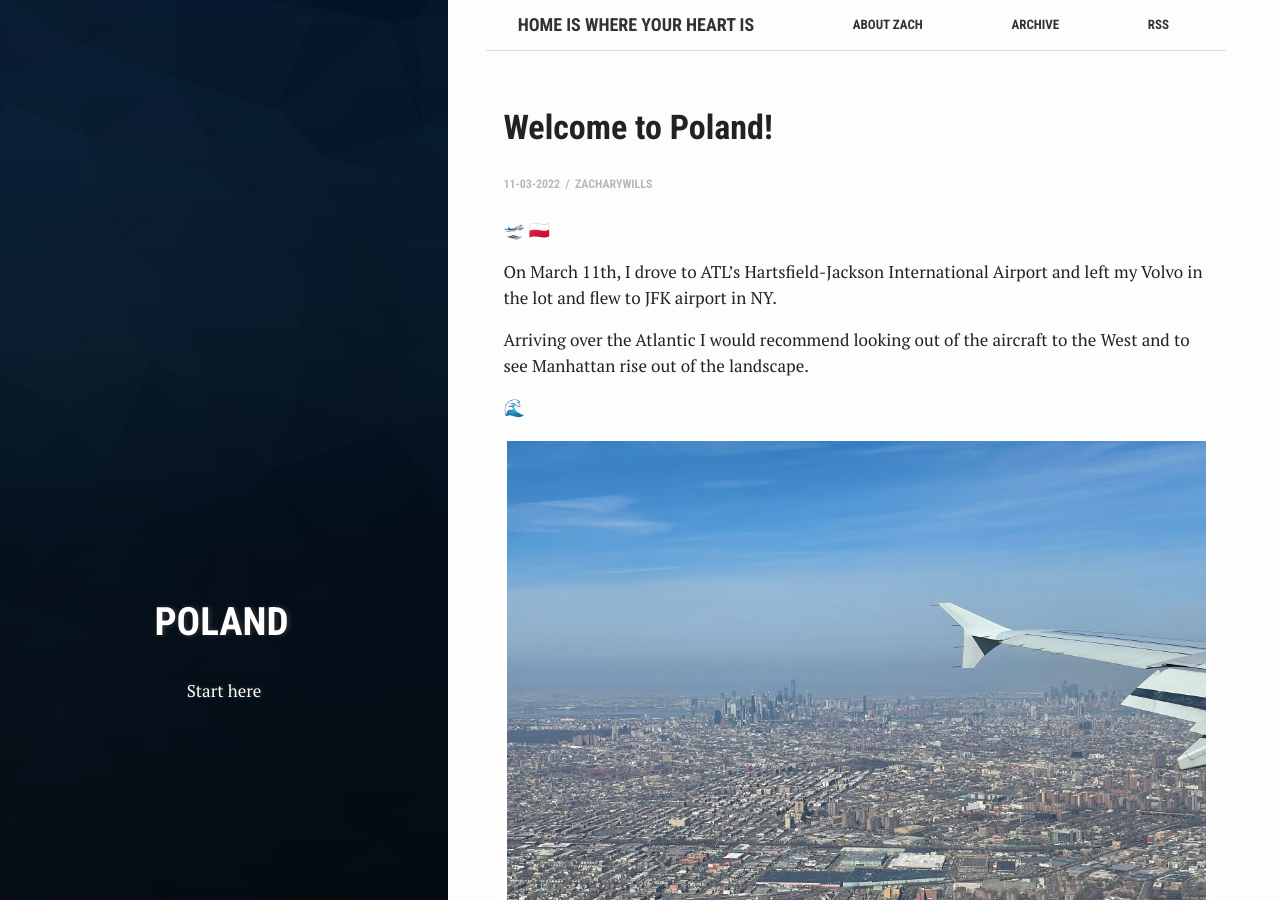
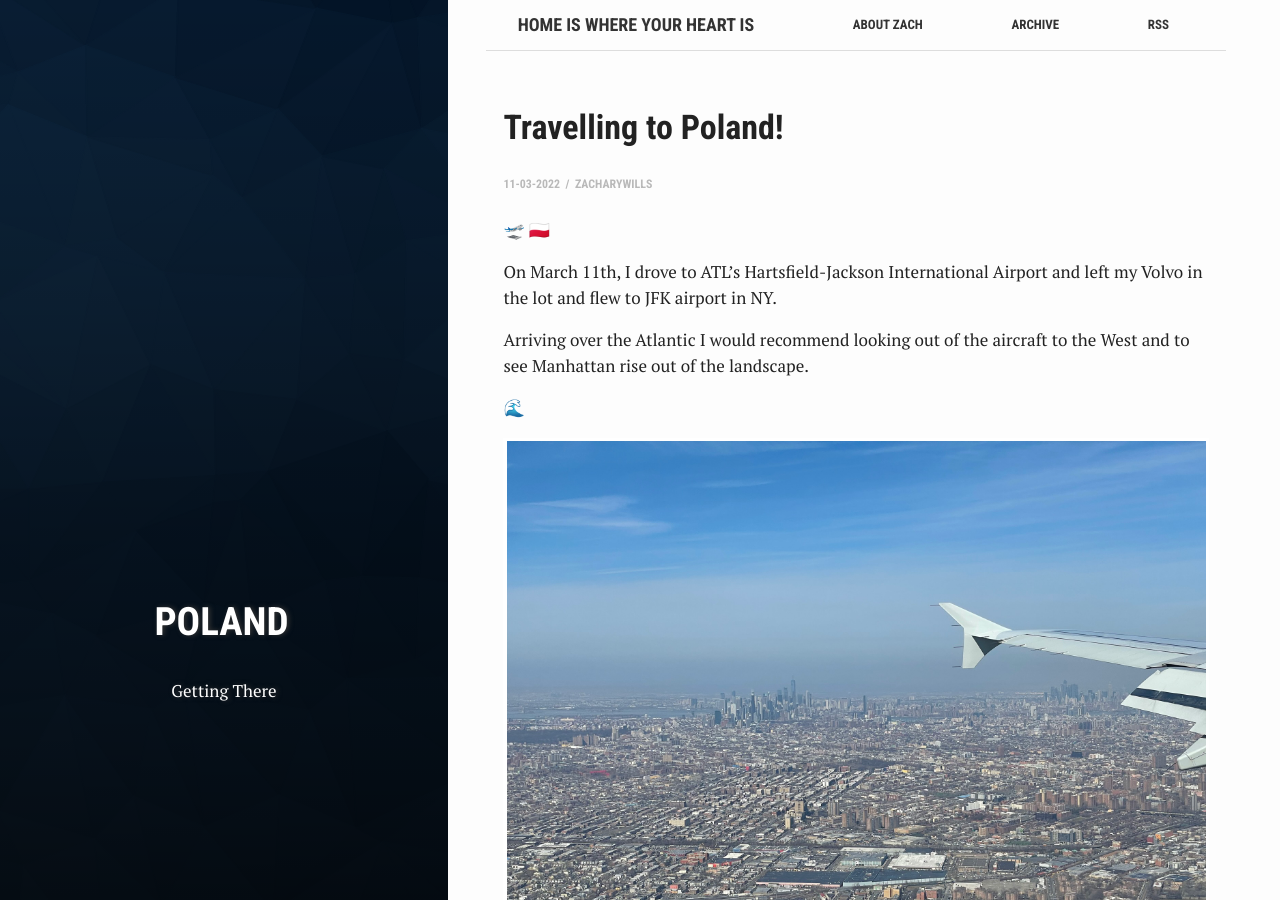
Before and after one commit to ZacharyWills/Warsaw, a Jekyll site: the page built from docs/_posts/2022-03-11-welcome.markdown, in a window 1280 px wide and 900 px high. Built offline with Jekyll 4.4.1, drawn with Linux system fonts in a browser that asks for light colours; emoji names are drawn with the system emoji font.

Commit message:
travel updates

```diff
--- a/docs/_posts/2022-03-11-welcome.markdown
+++ b/docs/_posts/2022-03-11-welcome.markdown
@@ -1,8 +1,8 @@
 ---
 layout: post
-title:  "Welcome to Poland!"
+title:  "Travelling to Poland!"
 crawlertitle: "Travelling to Poland"
-summary: "Start here"
+summary: "Getting There"
 date:   2022-03-11 23:09:47 +0700
 categories: posts
 tags: 'poland'
```
